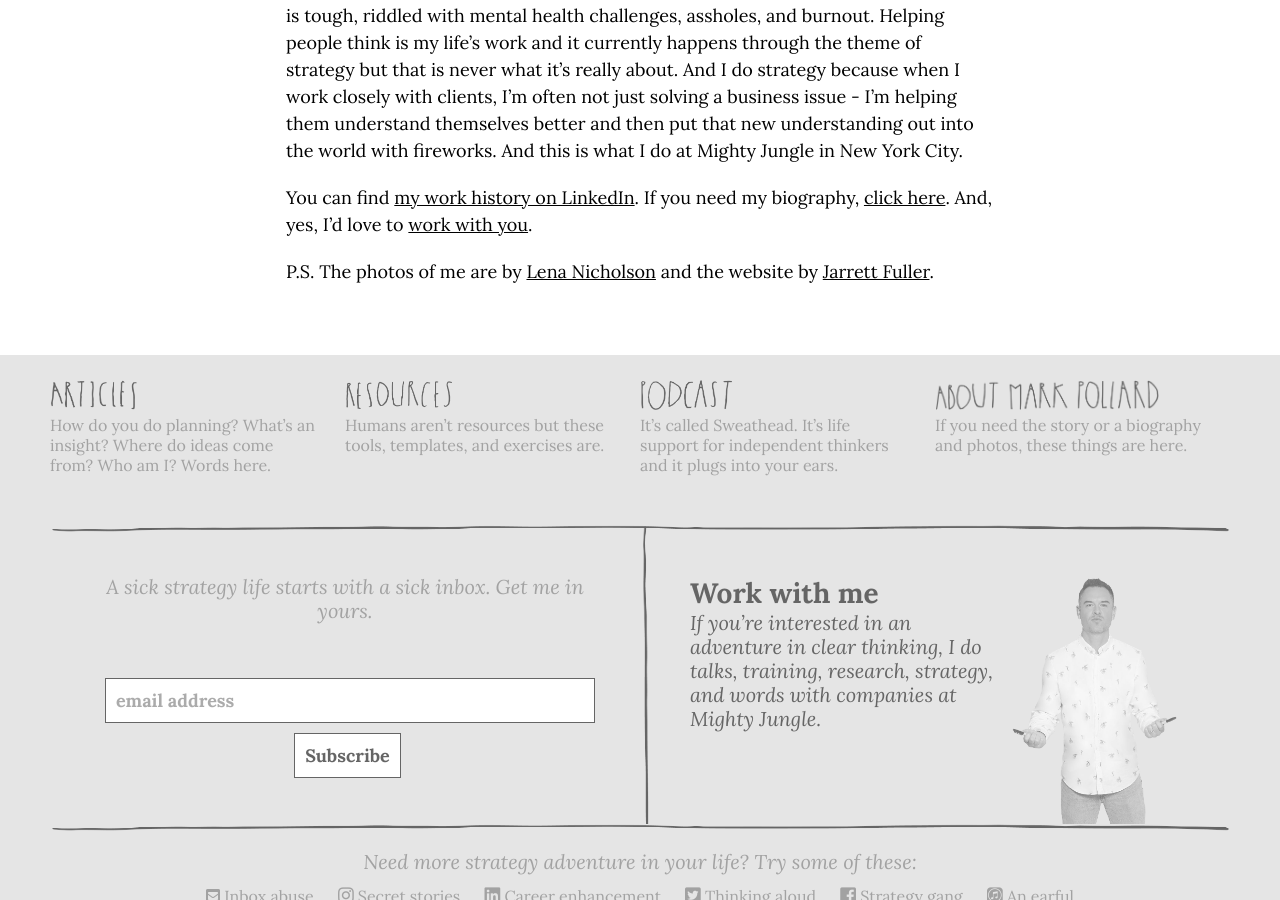
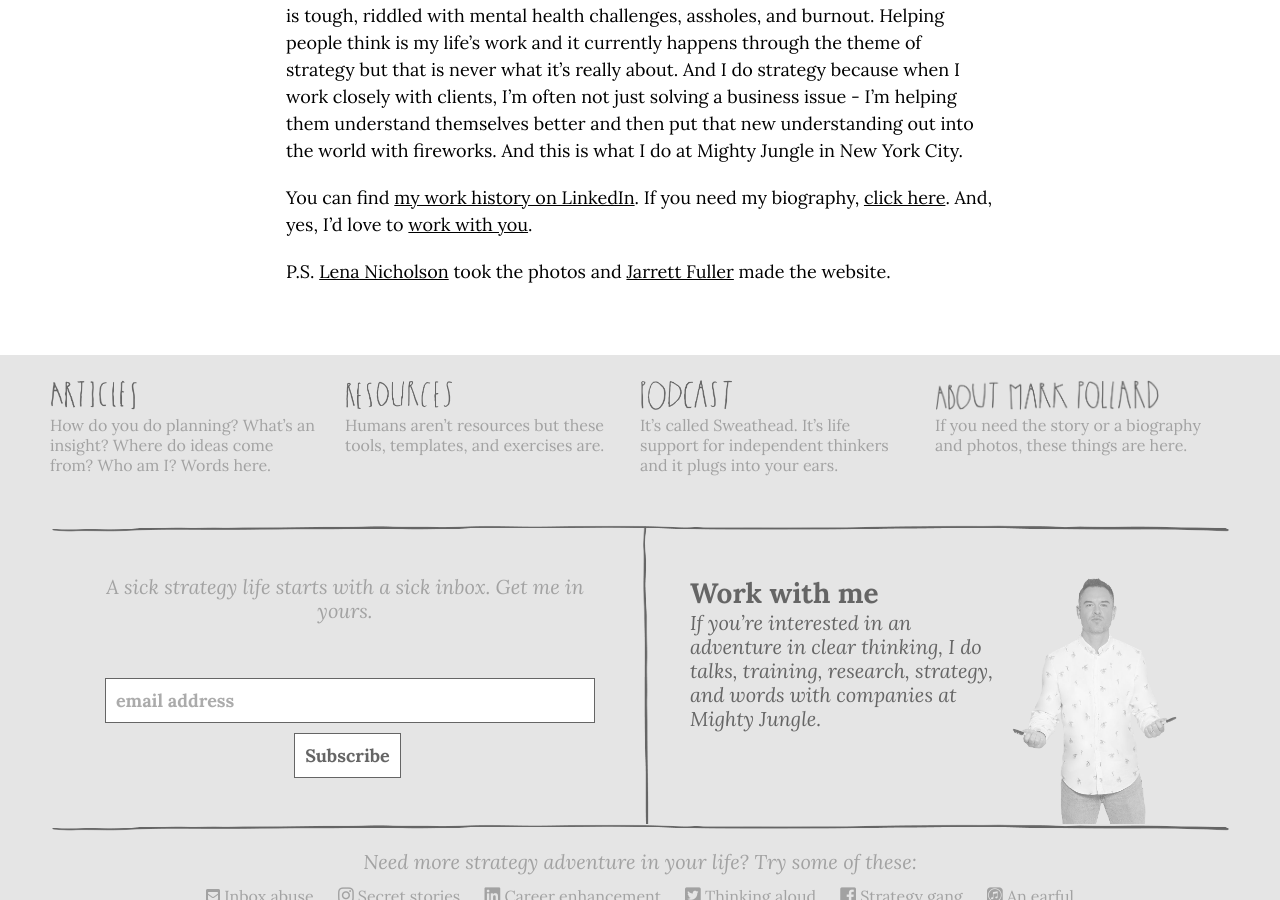
Before and after one commit to markhpollard/markhpollard.github.io, a Jekyll site: the page built from about.md, in a window 1280 px wide and 900 px high, scrolled down 1636 px. Built offline with Jekyll 4.4.1, drawn with Linux system fonts in a browser that asks for light colours; nearby versions of some CDN libraries.

Commit message:
Updated About

```diff
--- a/about.md
+++ b/about.md
@@ -23,4 +23,4 @@ You can find [my work history on LinkedIn](https://www.linkedin.com/in/markpolla
 If you need my biography, [click here](biography/).
 And, yes, I’d love to [work with you](/work-with-me/).
 
-P.S. The photos of me are by [Lena Nicholson](http://www.lenanicholson.com/) and the website by [Jarrett Fuller](http://jarrettfuller.com/).
+P.S. [Lena Nicholson](http://www.lenanicholson.com/) took the photos and [Jarrett Fuller](http://jarrettfuller.com/) made the website.
```
